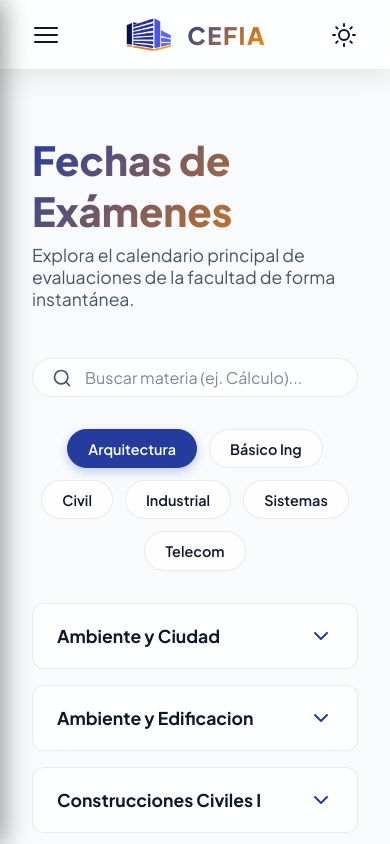
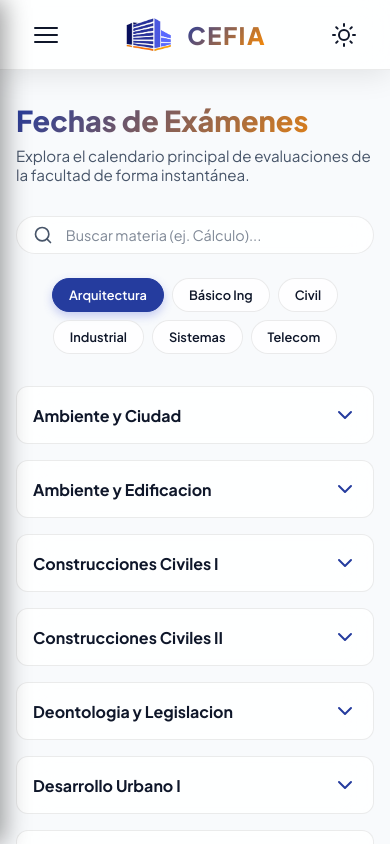
Before and after one commit to TomasReveron/cefia, a React (Vite) app: page /examenes in a window 390 px wide. Shown: the top 844 px of the page. Built offline with nearby package versions, Linux system fonts and the light colour scheme.

Commit message:
style: improve mobile responsiveness for Home and Examenes pages

```diff
--- a/src/pages/Examenes.css
+++ b/src/pages/Examenes.css
@@ -354,3 +354,64 @@
 .calendar-icon {
   flex-shrink: 0;
 }
+
+/* Responsividad para Móviles */
+.examenes-container {
+  padding: 4rem 2rem;
+}
+
+@media (max-width: 768px) {
+  .examenes-container {
+    padding: 2rem 1rem;
+  }
+
+  .page-title {
+    font-size: 1.8rem;
+  }
+
+  .page-subtitle {
+    font-size: 0.95rem;
+    margin-bottom: 2rem;
+  }
+
+  .careers-tabs {
+    gap: 0.5rem;
+  }
+
+  .career-tab {
+    padding: 0.5rem 1rem;
+    font-size: 0.8rem;
+  }
+
+  .subject-header {
+    padding: 1rem;
+  }
+
+  .subject-header h3 {
+    font-size: 1rem;
+  }
+
+  .subject-content {
+    padding: 0 1rem 1rem;
+  }
+
+  .cards-grid {
+    grid-template-columns: 1fr;
+    gap: 1rem;
+  }
+
+  .card-header {
+    flex-direction: column;
+    align-items: flex-start;
+    gap: 0.3rem;
+  }
+
+  .search-container {
+    padding: 0.5rem 1rem;
+    margin-bottom: 1.5rem;
+  }
+
+  .search-input {
+    font-size: 0.9rem;
+  }
+}
--- a/src/pages/Examenes.jsx
+++ b/src/pages/Examenes.jsx
@@ -136,7 +136,7 @@ const Examenes = () => {
 
   return (
     <div className="examenes-page fade-in">
-      <div className="container" style={{ padding: '4rem 2rem' }}>
+      <div className="container examenes-container">
         <h1 className="page-title">Fechas de Exámenes</h1>
         <p className="page-subtitle">Explora el calendario principal de evaluaciones de la facultad de forma instantánea.</p>
 
--- a/src/pages/Home.css
+++ b/src/pages/Home.css
@@ -93,9 +93,12 @@
 /* Responsive constraints */
 @media (max-width: 768px) {
   .hero-content h1 {
-    font-size: 2.5rem;
+    font-size: 2.2rem;
   }
   .hero-content p {
     font-size: 1.1rem;
   }
+  .home-content {
+    padding: 2rem 1rem;
+  }
 }
```
